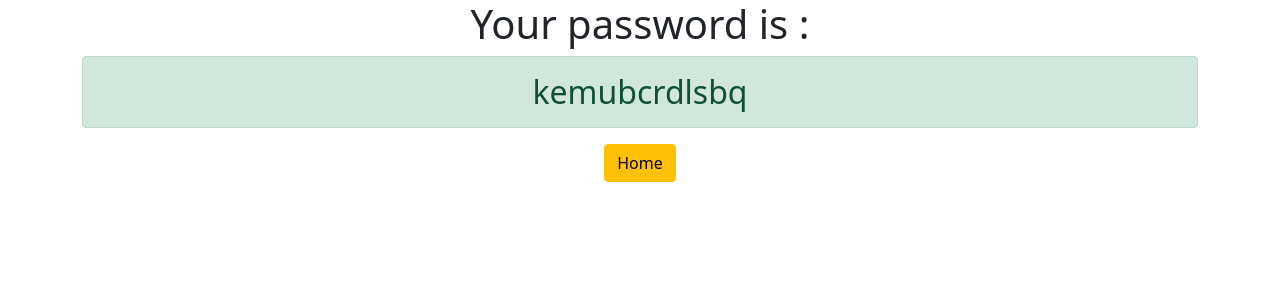
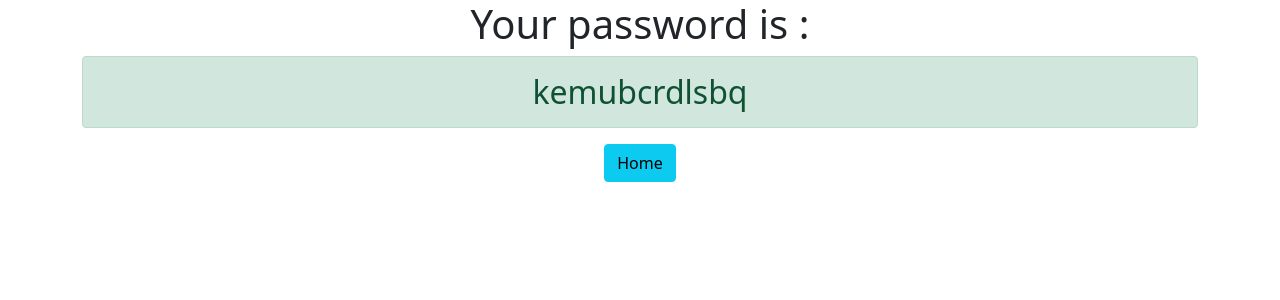
Before and after one commit to mohit331/django-password_generator, a Django app: page /about/ in a window 1280 px wide. Shown: the top 300 px of the page. Run offline with Django 3.2, Linux system fonts and the light colour scheme.

Commit message:
I made some special

```diff
--- a/genera/templates/generator/password.html
+++ b/genera/templates/generator/password.html
@@ -2,5 +2,5 @@
 <div class = "container text-center">
 <h1> Your password is :</h1>
 <h2 class = "alert alert-success">{{password}}</h2>
-<a href="{% url 'home' %}" class= "btn btn-warning">Home</a>
+<a href="{% url 'home' %}" class= "btn btn-info">Home</a>
 <div>
--- a/password_generator/settings.py
+++ b/password_generator/settings.py
@@ -20,7 +20,7 @@ BASE_DIR = Path(__file__).resolve().parent.parent
 # See https://docs.djangoproject.com/en/3.1/howto/deployment/checklist/
 
 # SECURITY WARNING: keep the secret key used in production secret!
-SECRET_KEY = 'tdov*5t4+k-dcem*1a8d9sgu$jh8!9zj#s5t+eslc*!j8jvyv0'
+SECRET_KEY = 'tdov*5t4+k-dcem*1a8d9sgu$jh8!9zhjhj#s5t+eslc*!j8jvyv0'
 
 # SECURITY WARNING: don't run with debug turned on in production!
 DEBUG = True
```
